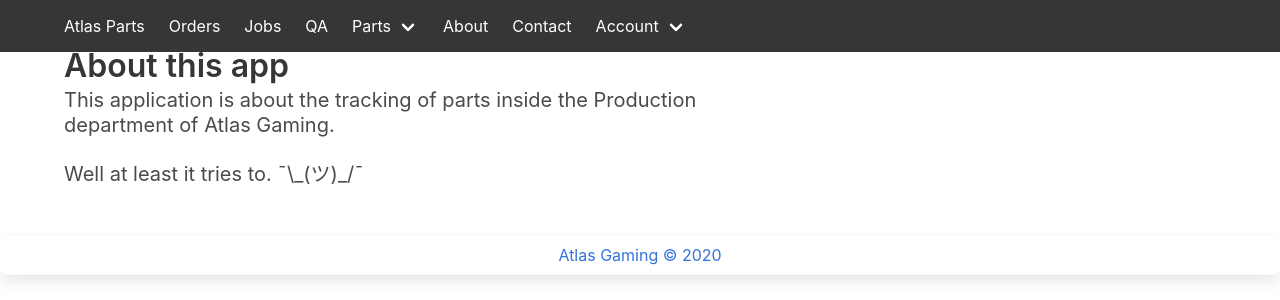
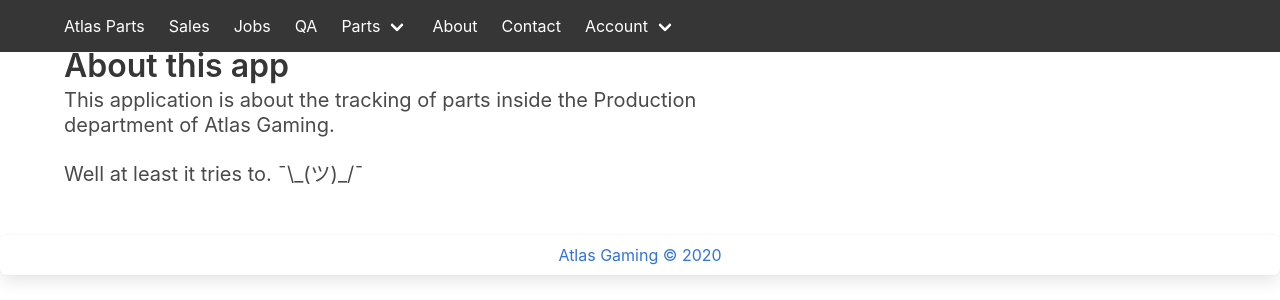
Before and after one commit to rob-atlas/atlasparts, a Django app: page /about in a window 1280 px wide. Shown: the top 300 px of the page. Run offline with Django 3.2, Linux system fonts and the light colour scheme.

Commit message:
Changed the name of "Orders" to "Sales"

```diff
--- a/experiment/catalog/templates/catalog/layout_02.html
+++ b/experiment/catalog/templates/catalog/layout_02.html
@@ -34,7 +34,7 @@
           <div id="navMenu" class="navbar-menu">
             <div class="navbar-start">
               <a class="navbar-item" href="/sale">
-                Orders
+                Sales
               </a>
               <a class="navbar-item" href="/">
                 Jobs
```
